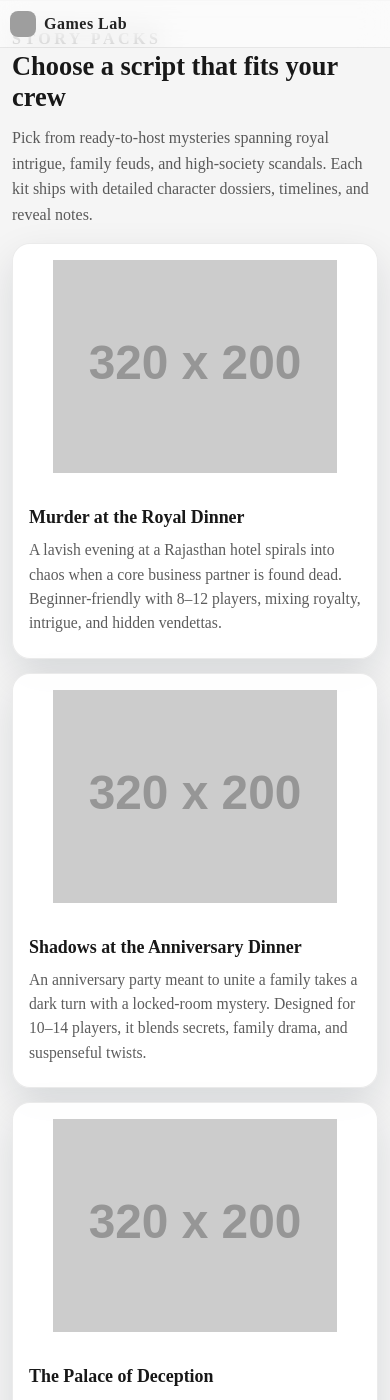
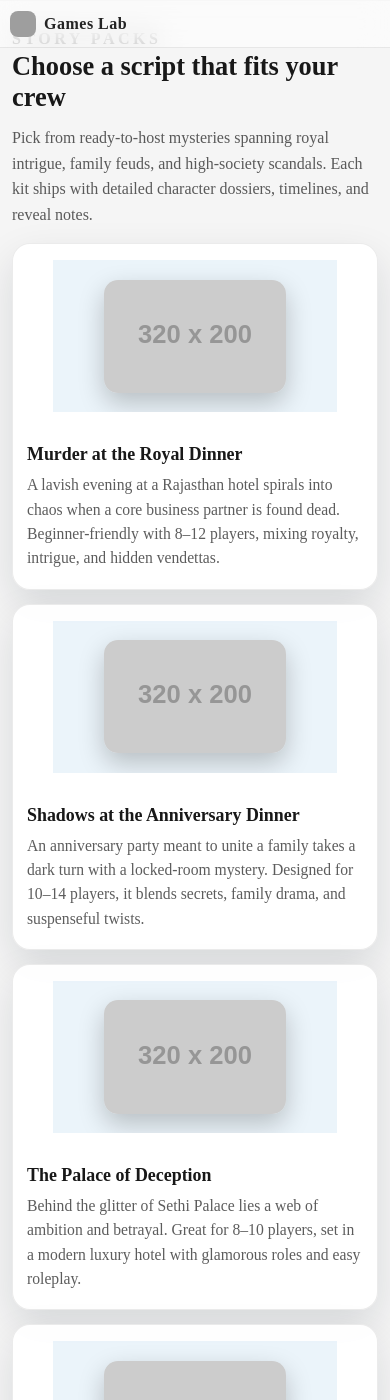
Before and after one commit to gameslabbangalore-maker/website, a Jekyll site: the page built from murder-mystery-scripts.html, in a window 390 px wide and 1400 px high, scrolled down 905 px. Built offline with Jekyll 4.4.1, drawn with Linux system fonts in a browser that asks for light colours; grey boxes are pictures that could not be loaded.

Commit message:
Tighten script thumbnails and mobile card spacing

```diff
--- a/assets/css/murder-mystery-scripts.css
+++ b/assets/css/murder-mystery-scripts.css
@@ -165,16 +165,22 @@ body.scripts-page a:not(.book-btn) {
 }
 
 .script-card__media {
-  aspect-ratio: 4 / 3;
+  display: flex;
+  align-items: center;
+  justify-content: center;
   background: rgba(0, 0, 0, 0.4);
   overflow: hidden;
+  padding: 20px;
+  min-height: 150px;
 }
 
 .script-card__media img {
-  width: 100%;
-  height: 100%;
-  object-fit: cover;
+  width: 72%;
+  height: auto;
+  object-fit: contain;
   display: block;
+  border-radius: 14px;
+  box-shadow: 0 10px 26px rgba(0, 0, 0, 0.22);
 }
 
 .script-card__body {
@@ -398,4 +404,31 @@ body.scripts-page .scripts-contact .contact-wrap {
   .scripts-hero-highlights {
     grid-template-columns: 1fr;
   }
+
+  .script-card__media {
+    min-height: 120px;
+    padding: 16px;
+  }
+
+  .script-card__body {
+    padding: 16px 14px 18px;
+    gap: 8px;
+  }
+
+  .scripts-grid--three,
+  .scripts-steps {
+    gap: 12px;
+  }
+
+  .scripts-grid--three .scripts-card,
+  .scripts-steps .scripts-step {
+    padding: 16px 14px;
+    gap: 8px;
+  }
+
+  .scripts-grid--three .scripts-card p,
+  .scripts-steps .scripts-step p {
+    font-size: 0.95rem;
+    line-height: 1.48;
+  }
 }
```
